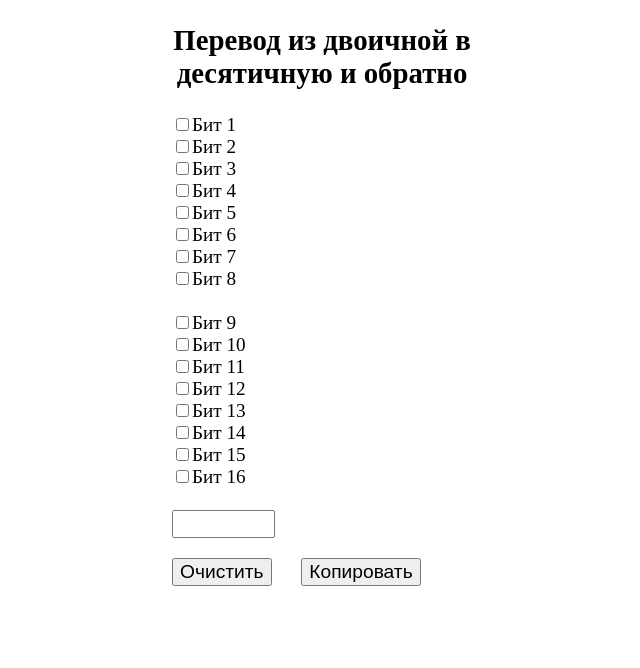
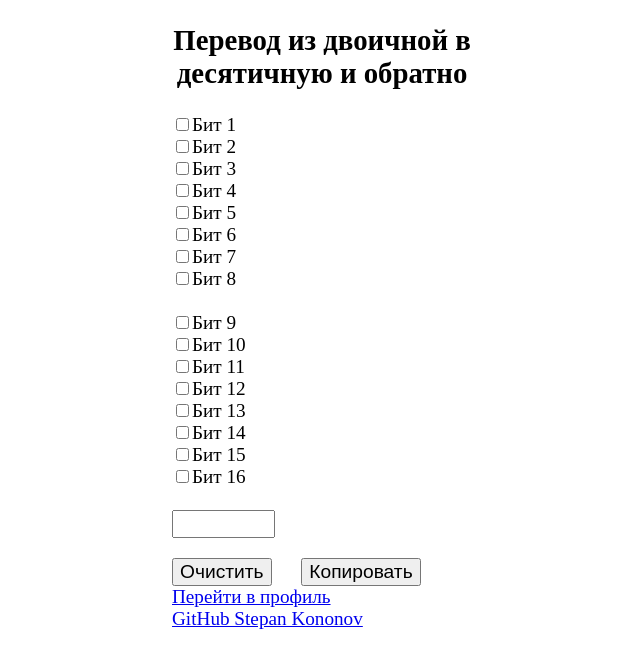
Before and after one commit to stepan-ko/converter-bool-dec, a plain HTML site: page index.html in a window 1280 px wide. Shown: the whole page, without its empty margins (318-958 px from the left). Drawn offline with Linux system fonts and the light colour scheme.

Commit message:
Добавлена ссылка на профиль

```diff
--- a/index.html
+++ b/index.html
@@ -58,6 +58,8 @@
             <input class="butt" type="button" value="Очистить" onClick="clearAll()">
             <input class="butt" type="button" value="Копировать" onClick="copyTObuffer()">
         </div>
+
+        <a href="https://github.com/stepan-ko">Перейти в профиль<br>GitHub Stepan Kononov</a>
 
     </div>
 
```
